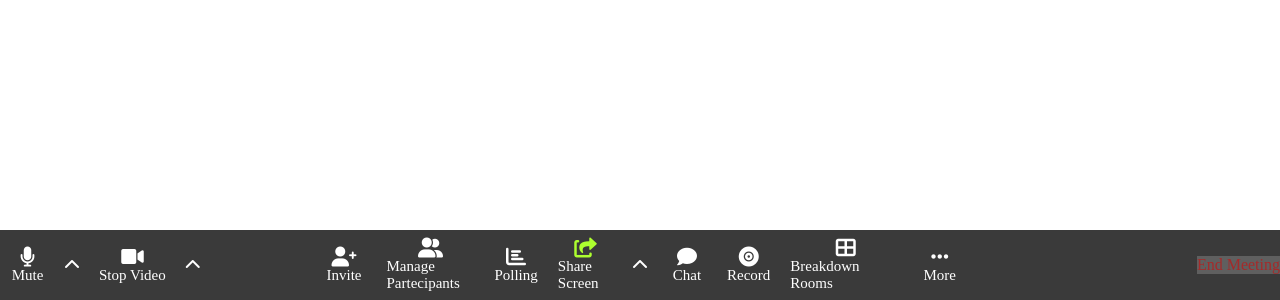
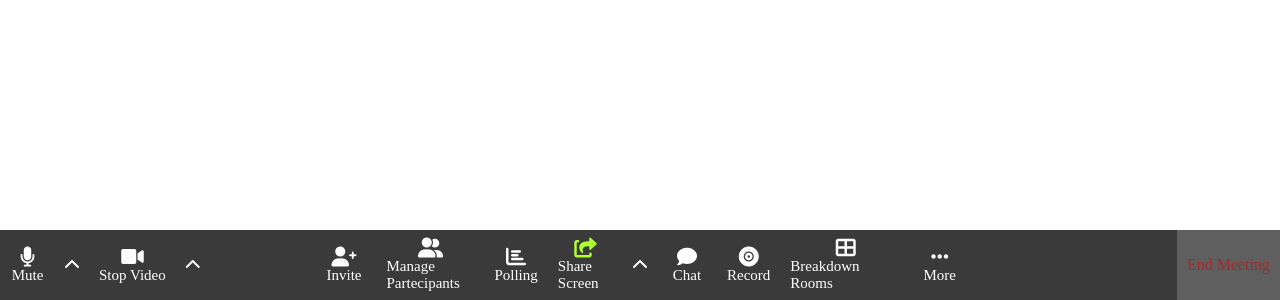
Before and after one commit to michaelb2001/html-css-zoom, a plain HTML site: page index.html in a window 1280 px wide. Shown: the part 500-800 px from the top of the page. Drawn offline with Linux system fonts and the light colour scheme.

Commit message:
1a versione footer

```diff
--- a/css/style.css
+++ b/css/style.css
@@ -62,7 +62,11 @@ footer{
 
 .box-right .right div{
     display: flex;
-    align-items: stretch;
+    align-items: center;
     color:brown;
     background-color: rgb(95, 95, 95);
+    height:70px;
+    padding:0 10px
+
+
 }
```
